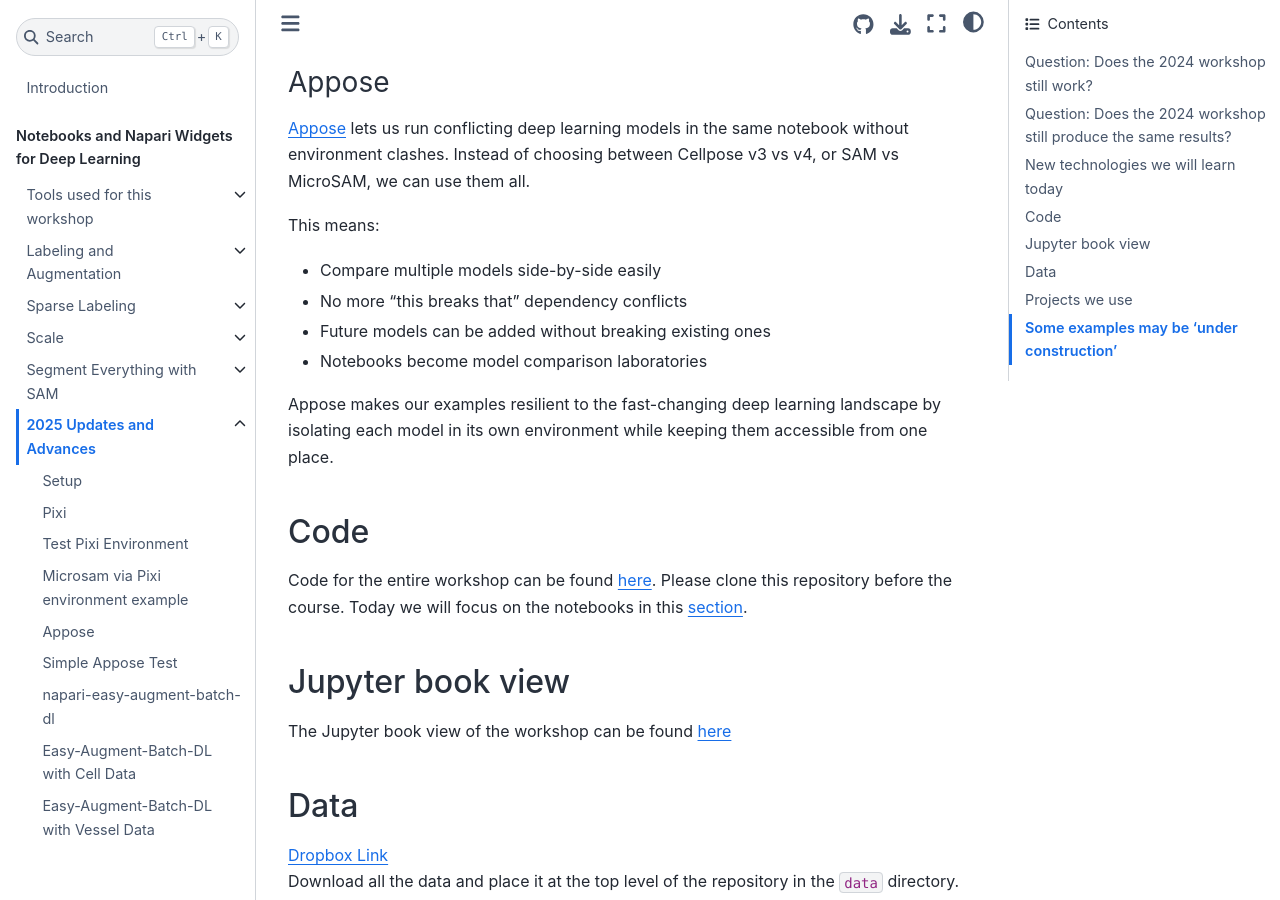
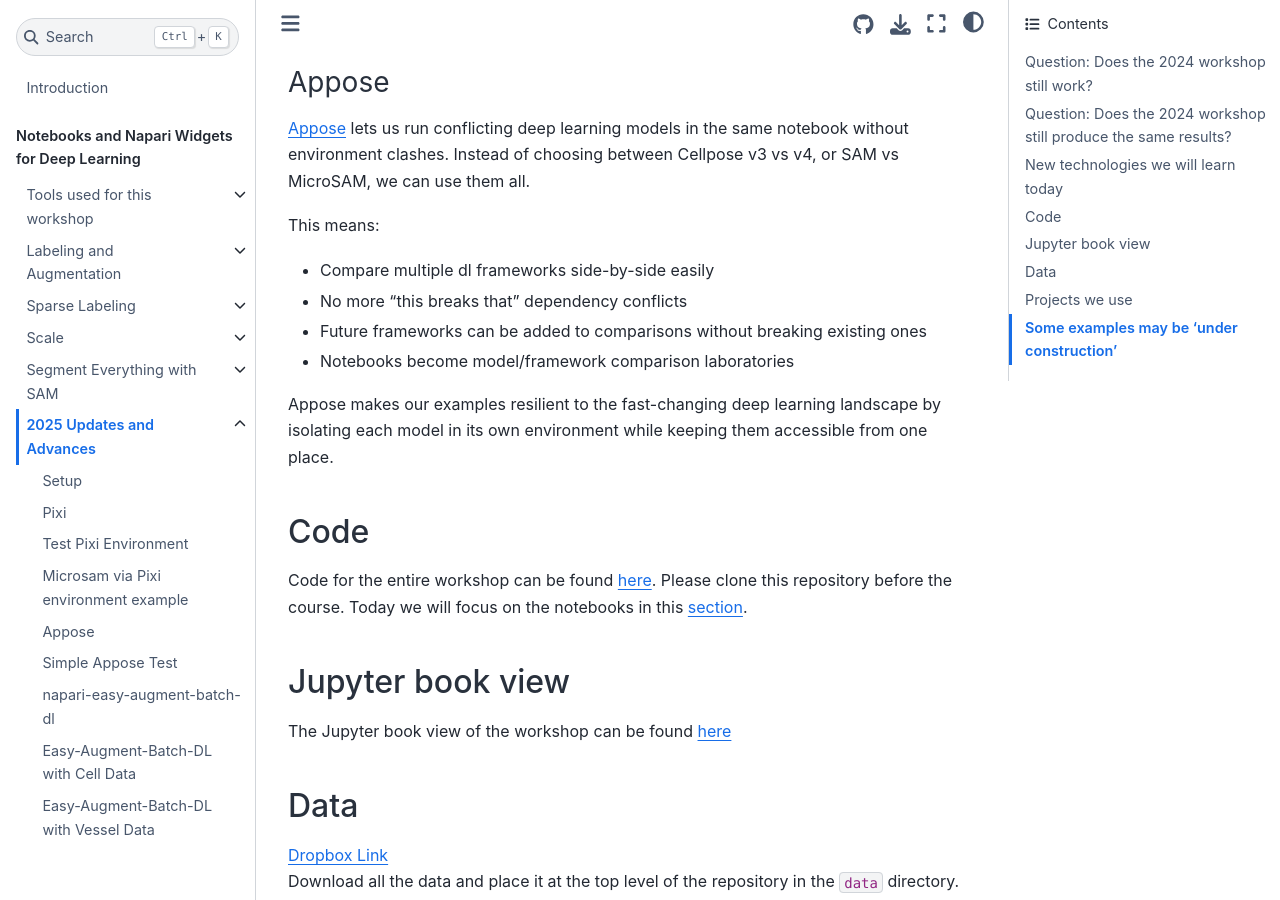
Before and after one commit to True-North-Intelligent-Algorithms/notebooks-and-napari-widgets-for-dl, a Jupyter Book: the page built from docs/2025_updates_and_advances/01_tools.md, in a window 1280 px wide and 900 px high, scrolled down 1488 px. Built offline with Jupyter Book 1.0.4 settings and Sphinx 7.4.7 and the Sphinx Book theme 1.1.4, drawn with Linux system fonts in a browser that asks for light colours; pages that are not in the unit, such as notebooks, are missing from menus.

Commit message:
Use frameworks instead of models where appropriate

```diff
--- a/docs/2025_updates_and_advances/01_tools.md
+++ b/docs/2025_updates_and_advances/01_tools.md
@@ -38,10 +38,10 @@
 [Appose](https://github.com/apposed) lets us run conflicting deep learning models in the same notebook without environment clashes. Instead of choosing between Cellpose v3 vs v4, or SAM vs MicroSAM, we can use them all.
 
 This means:
-- Compare multiple models side-by-side easily
+- Compare multiple dl frameworks side-by-side easily
 - No more "this breaks that" dependency conflicts
-- Future models can be added without breaking existing ones
-- Notebooks become model comparison laboratories
+- Future frameworks can be added to comparisons without breaking existing ones
+- Notebooks become model/framework comparison laboratories
 
 Appose makes our examples resilient to the fast-changing deep learning landscape by isolating each model in its own environment while keeping them accessible from one place.
 
```
